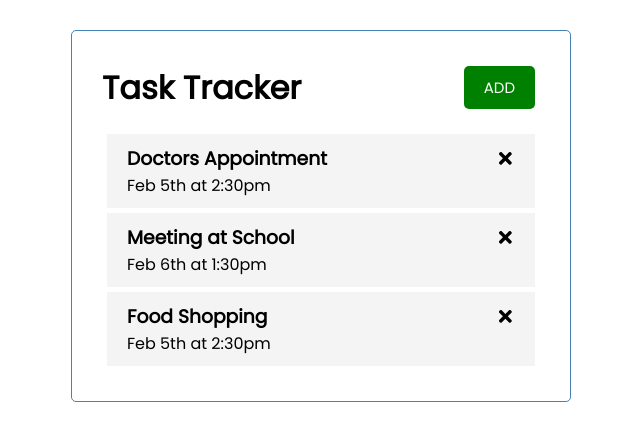
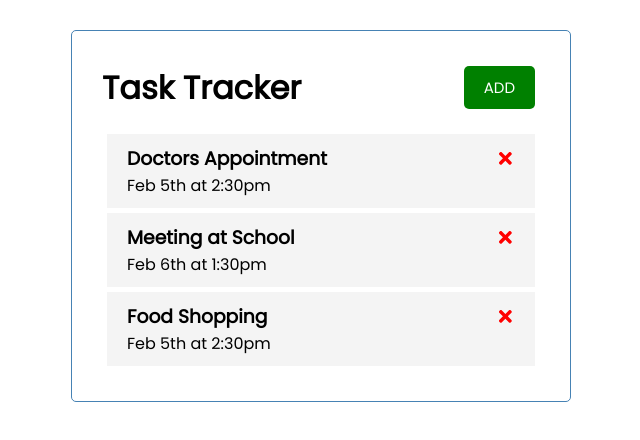
Before and after one commit to badshab454/react-task-tracker, a React (Create React App) app: page / in a window 1280 px wide. Shown: the top 440 px of the page, without its empty margins (319-959 px from the left). Built offline with nearby package versions, Linux system fonts and the light colour scheme.

Commit message:
icons with react-icons

```diff
--- a/src/components/Task.js
+++ b/src/components/Task.js
@@ -3,7 +3,9 @@
 const Task = ({task}) => {
   return (
     <div className="task">
-        <h3>{task.text} <FaTimes /> </h3>
+        <h3>
+          {task.text} <FaTimes style={{ color:'red', cursor:'pointer'}}/>
+        </h3>
         <p>{task.day}</p>
     </div>
   )
```
